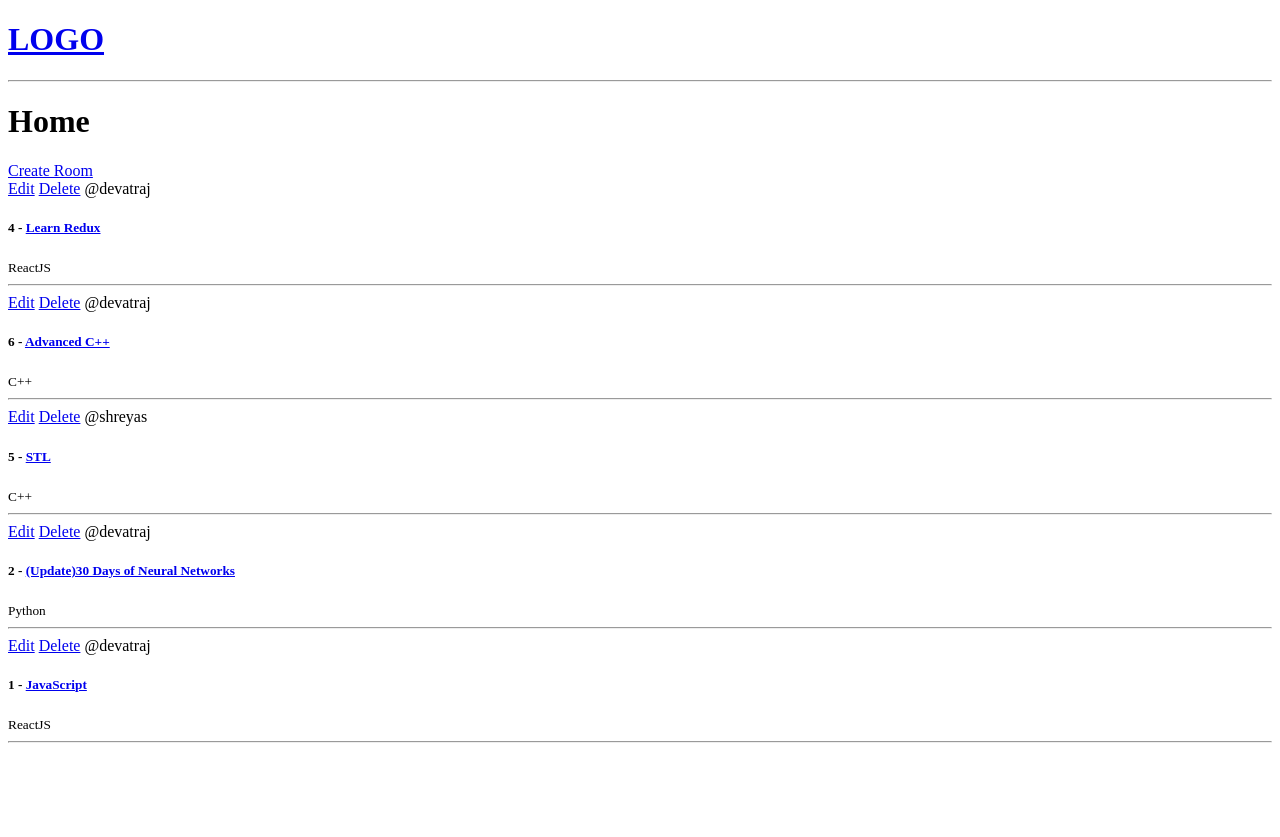
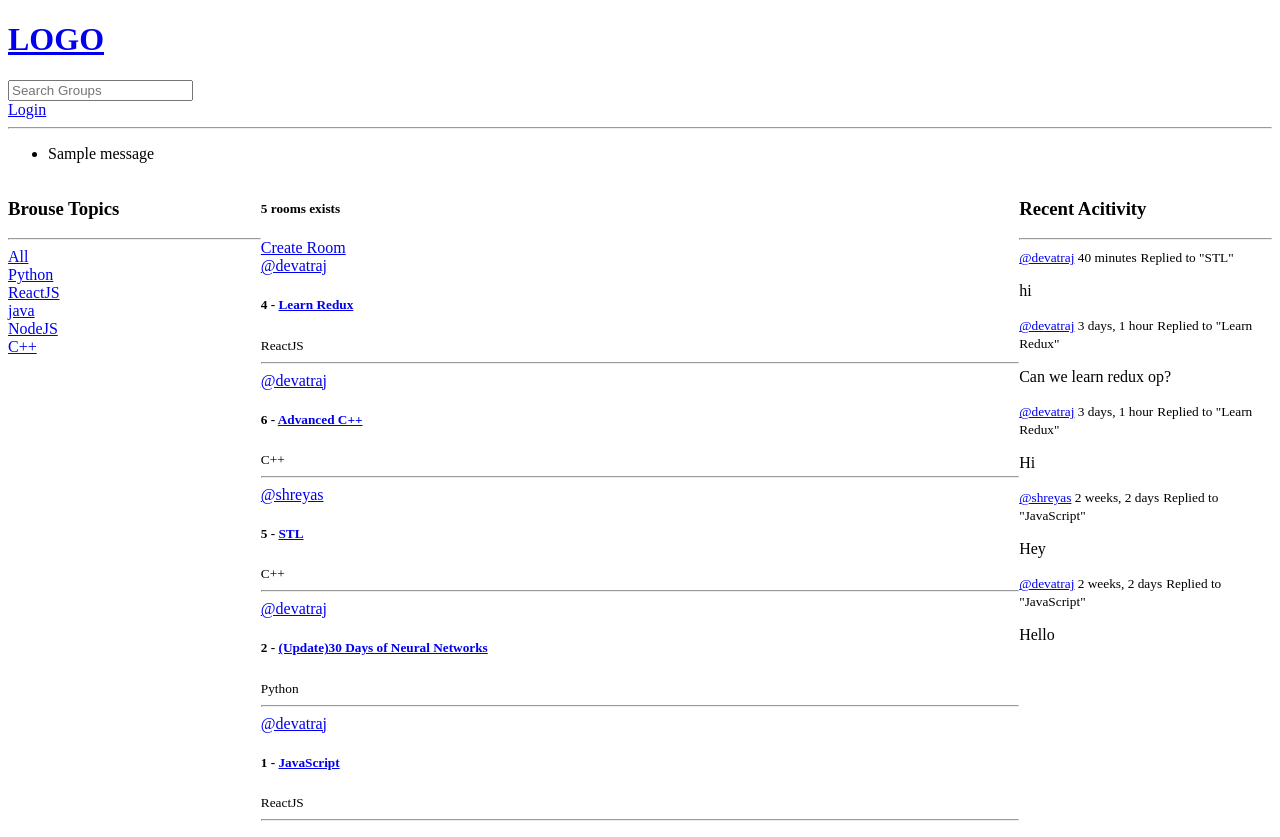
Before and after one commit to devatraj/my-mentor, a Django app: page / in a window 1280 px wide. Before the commit the page ends 743 px from the top, so only its background shows below. Run offline with Django 4.2, Linux system fonts and the light colour scheme; data comes from the database, SQL or seed files in the repository; both versions use the stored data as it was after the commit; one stand-in notice (Sample message) is shown.

Commit message:
updated with user&activity

```diff
--- a/base/models.py
+++ b/base/models.py
@@ -13,7 +13,7 @@ class Room(models.Model):
     topic=models.ForeignKey(Topic,on_delete=models.SET_NULL,null=True)
     name=models.CharField(max_length=200)
     description=models.TextField(null=True,blank=True)
-    #participants=
+    participants=models.ManyToManyField(User,related_name='participants',blank=True)
     updated=models.DateTimeField(auto_now=True)
     created=models.DateTimeField(auto_now_add=True)
 
@@ -28,6 +28,7 @@ class Message(models.Model):
     body=models.TextField()
     updated=models.DateTimeField(auto_now=True)
     created=models.DateTimeField(auto_now_add=True)
-
+    class Meta:
+        ordering=['-updated','-created']
     def __str__(self):
         return self.body[0:50]
--- /dev/null
+++ b/base/templates/base/activity_component.html
@@ -0,0 +1,15 @@
+
+<div>
+    <h3>Recent Acitivity</h3>
+    <hr>
+    {% for message in room_messages %}
+    <div>
+        <small><a href="{% url 'user-profile' message.user.id %}">@{{message.user}}</a> {{message.created|timesince}}</small>
+        <small>Replied to "{{message.room}}"</small>
+        <p>{{message.body}}</p>
+        {% if request.user == message.user %}
+        <a href="{% url 'delete-message' message.id %}">Delete</a>
+        {% endif %}
+    </div>
+    {% endfor %}
+</div>
--- /dev/null
+++ b/base/templates/base/feed_component.html
@@ -0,0 +1,14 @@
+<div>
+    {% for room in rooms %}
+        <div>
+            {% if request.user == room.host %}
+            <a href="{% url 'update-room' room.id %}">Edit</a>
+            <a href="{% url 'delete-room' room.id %}">Delete</a>
+            {% endif %}
+            <a href="{% url 'user-profile' room.host.id %}"> @{{room.host.username}} </a>
+            <h5>{{room.id}} - <a href="/room/{{room.id}}"> {{room.name}}</a></h5>
+            <small> {{room.topic.name}} </small>
+            <hr>
+        </div>
+    {% endfor %}
+</div>
--- a/base/templates/base/home.html
+++ b/base/templates/base/home.html
@@ -1,19 +1,24 @@
 {% extends 'main.html' %}
 {% block content %}
-<h1>Home</h1>
-<div>
+<!-- <h1>Home</h1> -->
+<style>
+    .home-container{
+        display:grid;
+        grid-template-columns:1fr 3fr 1fr;
+    }
+</style>
+<div class="home-container">
+    <div>
+        {% include 'base/topics_component.html' %}
+    </div>
+
+    <div>
+    <h5>{{room_count}} rooms exists </h5>
     <a href="{% url 'create-room' %}">Create Room</a>
+    {% include 'base/feed_component.html' %}
+    </div>
     <div>
-        {% for room in rooms %}
-            <div>
-                <a href="{% url 'update-room' room.id %}">Edit</a>
-                <a href="{% url 'delete-room' room.id %}">Delete</a>
-                <span> @{{room.host.username}} </span>
-                <h5>{{room.id}} - <a href="/room/{{room.id}}"> {{room.name}}</a></h5>
-                <small> {{room.topic.name}} </small>
-                <hr>
-            </div>
-        {% endfor %}
+        {% include 'base/activity_component.html' %}
     </div>
 </div>
 {% endblock content %}
--- /dev/null
+++ b/base/templates/base/topics_component.html
@@ -0,0 +1,10 @@
+<h3>Brouse Topics</h3>
+<hr>
+<div>
+    <a href="{% url 'home' %}">All </a>
+</div>
+{% for topic in topics %}
+    <div>
+        <a href="{% url 'home' %}?q={{topic.name}}">{{topic.name}} </a>
+    </div>
+{% endfor %}
--- a/base/urls.py
+++ b/base/urls.py
@@ -1,9 +1,14 @@
 from django.urls import path
 from . import views
 urlpatterns=[
+    path('login/',views.loginPage,name="login"),
+    path('register/',views.registerPage,name="register"),
+    path('logout/',views.logoutUser,name="logout"),
     path('',views.home,name="home"),
     path('room/<int:pk>/',views.room,name="room"),
+    path('profile/<str:pk>/',views.userProfile,name="user-profile"),
     path('create-room/',views.createRoom,name="create-room"),
     path('update-room/<str:pk>/',views.updateRoom,name="update-room"),
-    path('delete-room/<str:pk>/',views.deleteRoom,name="delete-room")
+    path('delete-room/<str:pk>/',views.deleteRoom,name="delete-room"),
+    path('delete-message/<str:pk>/',views.deleteMessage,name="delete-message")
 ]
--- a/base/views.py
+++ b/base/views.py
@@ -1,22 +1,93 @@
+from email.quoprimime import body_check
 from lib2to3.pytree import Node
+from django.db.models import Q
+from django.contrib.auth.models import User
+from django.contrib import messages
 from django.shortcuts import render,redirect
+from django.contrib.auth.decorators import login_required
+from django.contrib.auth import authenticate,login,logout
 from django.http import HttpResponse
-from .models import Room
+from .models import Room,Topic,Message
 from .forms import RoomForm
+from django.contrib.auth.forms import UserCreationForm
 # Create your views here.
 
+def loginPage(request):
+    page='login'
+    if request.user.is_authenticated:
+        return redirect('home')
+    if request.method=='POST':
+        username=request.POST.get('username').lower()
+        password=request.POST.get('password')
+        try:
+            user=User.objects.get(username=username)
+        except:
+            messages.error(request,'User does not exist')
+        user=authenticate(request,username=username,password=password)
+        if user is not None:
+            login(request,user)
+            return redirect('home')
+        else:
+            messages.error(request,'Username or Password does nnot exist')
+    context={'page':page}
+    return render(request,'base/login_register.html',context)
 
+def logoutUser(request):
+    logout(request)
+    return redirect('home')
+
+def registerPage(request):
+    form=UserCreationForm()
+    if request.method== 'POST':
+        form = UserCreationForm(request.POST)
+        if form.is_valid():
+            user=form.save(commit=False)
+            user.username = user.username.lower()
+            user.save()
+            login(request,user)
+            return redirect('home')
+        else:
+            messages.error(request, 'An error occured during registration')
+    return render(request,'base/login_register.html',{'form':form})
 
 def home(request):
-    rooms=Room.objects.all()
-    context={'rooms':rooms}
+    q=request.GET.get('q')if request.GET.get('q')!=None else ''
+    rooms=Room.objects.filter(
+        Q(topic__name__icontains=q)|
+        Q(name__icontains=q) |
+        Q(description__icontains=q)
+        )
+    topics=Topic.objects.all()
+    room_count=rooms.count()
+    room_messages=Message.objects.filter(Q(room__topic__name__icontains=q))
+
+    context={'rooms':rooms,'topics':topics,'room_count':room_count,'room_messages':room_messages}
     return render(request,'base/home.html',context)
 
 def room(request,pk):
     room=Room.objects.get(id=pk)
-    context={'room':room}
+    room_messages=room.message_set.all().order_by('-created')
+    participants=room.participants.all()
+    if request.method == 'POST':
+        message=Message.objects.create(
+            user=request.user,
+            room=room,
+            body=request.POST.get('body')
+        )
+        room.participants.add(request.user)
+        return redirect('room',pk=room.id)
+    context={'room':room, 'room_messages': room_messages,'participants':participants}
     return render(request,'base/room.html',context)
 
+def userProfile(request,pk):
+    user=User.objects.get(id=pk)
+    rooms=user.room_set.all()
+    room_messages=user.message_set.all()
+    topics=Topic.objects.all()
+    context={'user':user,'rooms':rooms,'room_messages':room_messages,'topics':topics}
+    return render(request,'base/profile.html',context)
+
+@login_required(login_url='login')
 def createRoom(request):
     form=RoomForm()
     if request.method=='POST':
@@ -27,10 +98,13 @@ def createRoom(request):
     context={'form':form}
     return render(request,'base/room_form.html',context)
 
-
+@login_required(login_url='login')
 def updateRoom(request,pk):
     room=Room.objects.get(id=pk)
     form=RoomForm(instance=room)
+    if request.user !=room.host:
+        return HttpResponse('Oops! You are not allowed to do that')
+
     if request.method=='POST':
         form=RoomForm(request.POST,instance=room)
         if form.is_valid():
@@ -39,9 +113,21 @@ def updateRoom(request,pk):
     context={'form':form}
     return render(request,'base/room_form.html',context)
 
+@login_required(login_url='login')
 def deleteRoom(request,pk):
     room=Room.objects.get(id=pk)
+    if request.user !=room.host:
+        return HttpResponse('Oops! You are not allowed to do that')
     if request.method=='POST':
         room.delete()
         return redirect('home')
     return render(request,'base/delete.html',{'obj':room})
+
+def deleteMessage(request,pk):
+    message=Message.objects.get(id=pk)
+    if request.user !=message.user:
+        return HttpResponse('Oops! You are not allowed to do that')
+    if request.method=='POST':
+        message.delete()
+        return redirect('home')
+    return render(request,'base/delete.html',{'obj':message})
--- a/templates/main.html
+++ b/templates/main.html
@@ -9,6 +9,13 @@
     </head>
     <body>
         {% include 'navbar.html' %}
+        {% if messages %}
+        <ul class="messages">
+            {% for message in messages %}
+            <li>{{ message }}</li>
+            {% endfor %}
+        </ul>
+        {% endif %}
         {% block content %}
 
         {% endblock %}
--- a/templates/navbar.html
+++ b/templates/navbar.html
@@ -1,4 +1,15 @@
 <a href="/">
     <h1>LOGO</h1>
 </a>
+
+<form method="GET" action="{% url 'home' %}">
+    <input type="text" name="q" placeholder="Search Groups" />
+</form>
+{% if request.user.is_authenticated %}
+<p>Hello {{request.user}} </p>
+<a href="{% url 'logout' %}">Logout</a>
+{% else %}
+
+<a href="{% url 'login' %}">Login</a>
+{% endif %}
 <hr>
```
Also changed, not shown: base/templates/base/login_register.html (added, +32 -0 lines), base/templates/base/profile.html (added, +22 -0 lines), base/templates/base/room.html (+47 -0 lines), base/migrations/0003_alter_room_options_room_participants.py (added), db.sqlite3.
